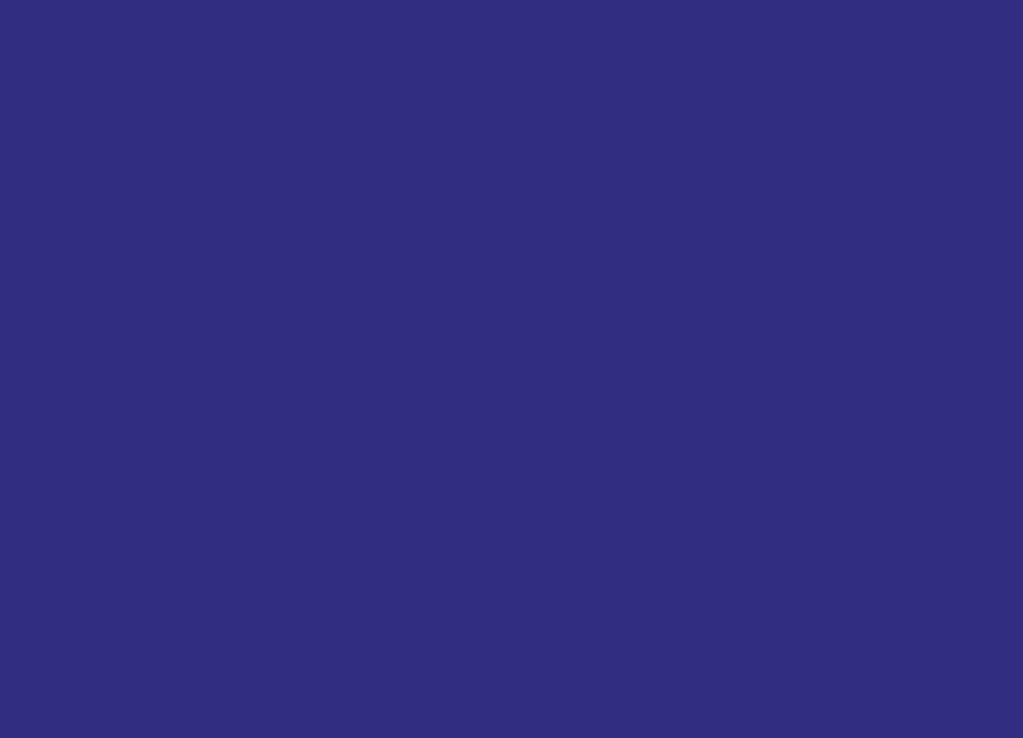
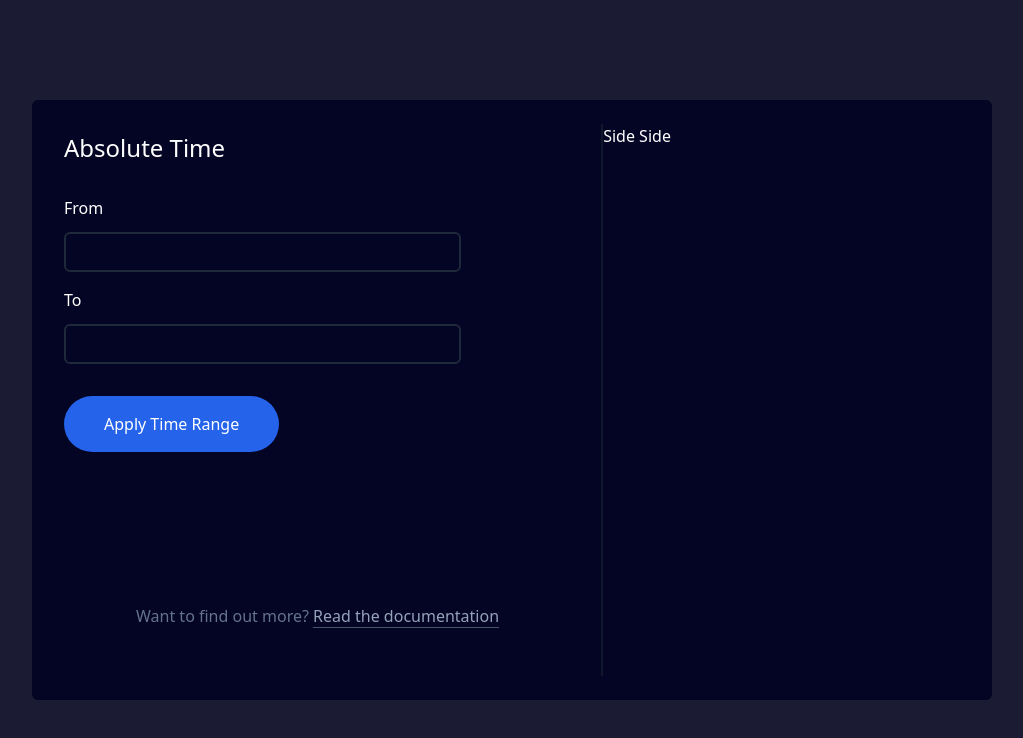
Before and after one commit to mnamesujit/icodethis-challenge-Time-Picker, a plain HTML site: page index.html in a window 1280 px wide. Shown: the whole page, without its empty margins (128-1151 px from the left). Drawn offline with nearby package versions, Linux system fonts and the light colour scheme.

Commit message:
left side completed

```diff
--- a/index.html
+++ b/index.html
@@ -1,14 +1,37 @@
+<!DOCTYPE html>
 <html>
-
 <head>
     <meta charset="UTF-8">
     <meta name="viewport" content="width=device-width, initial-scale=1.0">
-
+    <title>Time Picker</title>
     <script src="https://cdn.tailwindcss.com"></script>
+    <link rel="stylesheet" href="style.css">
 </head>
 
-<body class="bg-indigo-900 flex justify-center items-center min-h-screen">
-
+<body class="bg-color flex justify-center items-center h-screen">
+    <main class="container w-11/12 h-5/6 lg:h-3/4 lg:w-3/4 rounded-md">
+        <section class="content h-full flex text-white p-6">
+            <div class="left flex-initial w-3/5 border-r-2 border-slate-900	p-2 relative">
+                <h2 class="capitalize text-2xl">absolute time</h2>
+                <form action="" class="flex-row mt-4">
+                    <div class=" flex flex-col py-4 gap-y-3">
+                        <label for="from">From</label>
+                        <input type="text" name="from" id="from" class="w-3/4 h-10 bg-transparent border-2 border-slate-800 rounded-md">
+                    </div>
+                    <div class="flex flex-col gap-y-3">
+                        <label for="to">To</label>
+                        <input type="text" name="to" id="to" class="w-3/4 h-10 bg-transparent border-2 border-slate-800 rounded-md">
+                    </div>
+                    <button class="bg-blue-600 py-4 px-10 rounded-full mt-8">Apply Time Range</button>
+                </form>
+                <p class="absolute bottom-12 left-20 text-slate-500">Want to find out more? <a href="#" class="text-slate-400 border-b border-slate-600">Read the documentation</a></p>
+            </div>
+            <div class="right flex-initial w-2/5">
+             Side Side
+            </div>
+        </section>
+        </section>
+    </main>
 </body>
 
 </html>
--- a/style.css
+++ b/style.css
@@ -0,0 +1,6 @@
+.bg-color{
+    background-color: #1b1b33;
+}
+.container{
+    background-color: #040424;
+}
```
